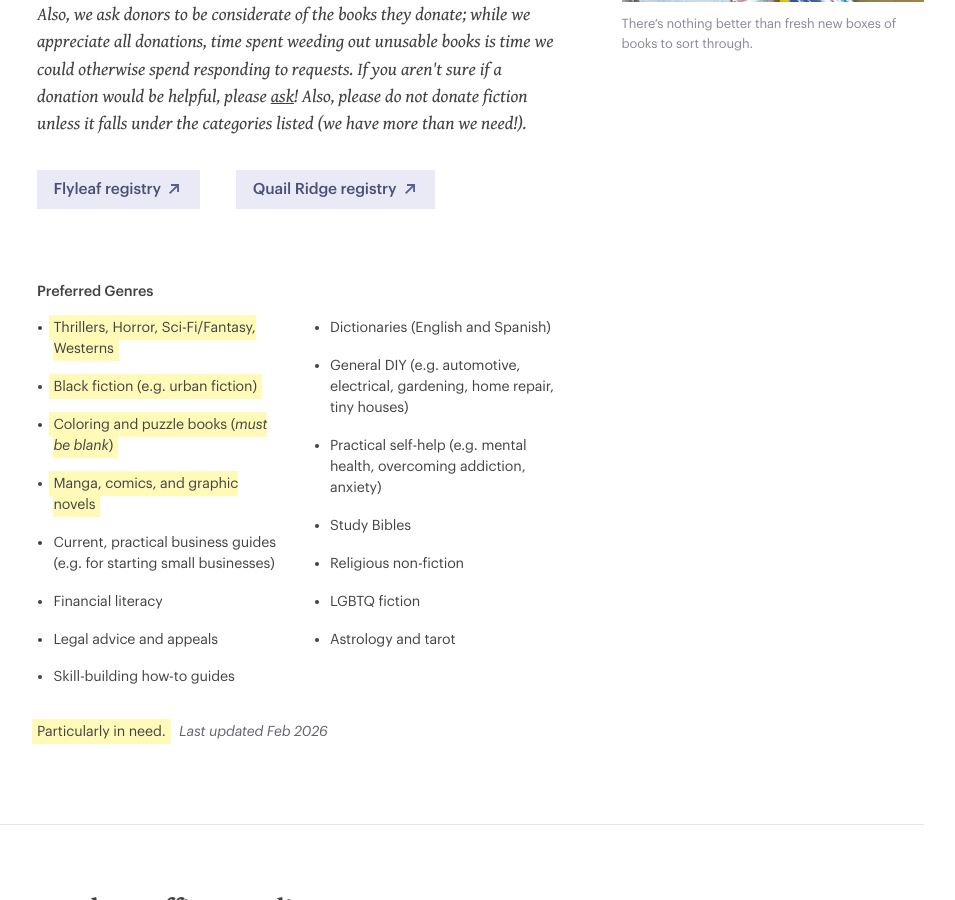
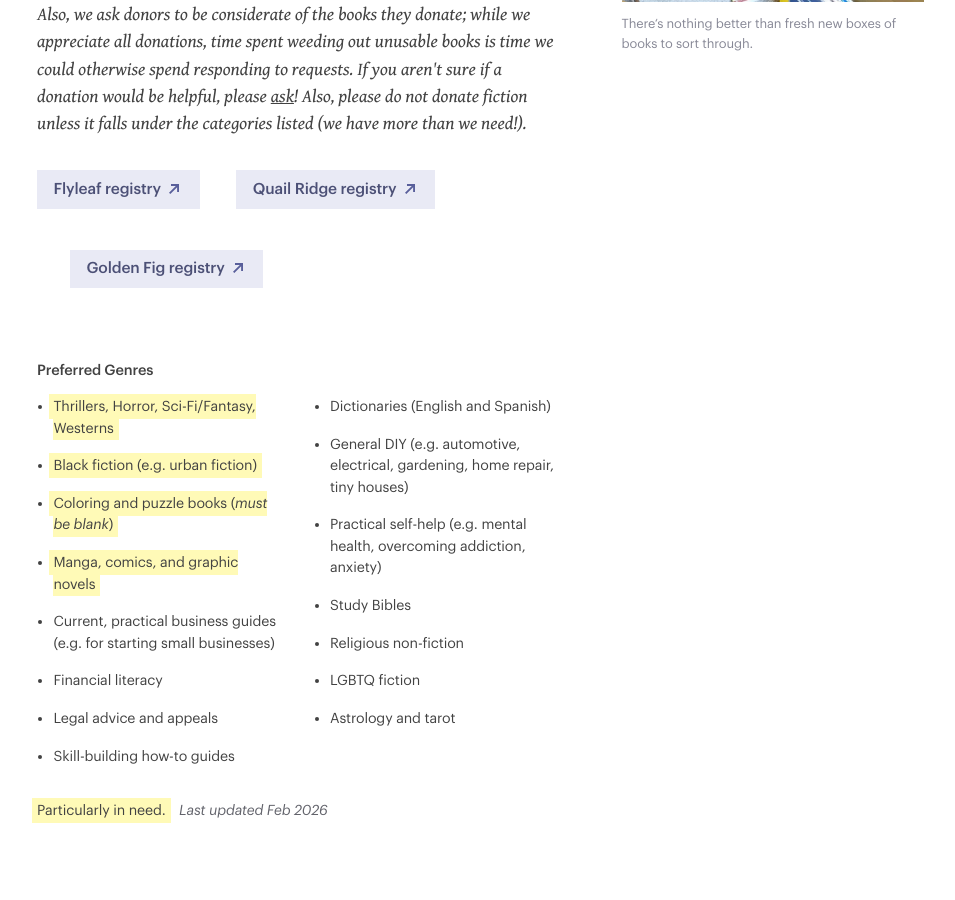
Before and after one commit to prisonbookscollective/prisonbookscollective.github.io, a Jekyll site: the page built from support-us.md, in a window 1280 px wide and 900 px high, scrolled down 1410 px. Shown: the whole window, without its empty margins (220-1175 px from the left). Built offline with Jekyll 4.4.1, drawn with Linux system fonts in a browser that asks for light colours.

Commit message:
adding golden fig wishlist

```diff
--- a/support-us.md
+++ b/support-us.md
@@ -32,7 +32,7 @@ intro: We are able to do what we do through donations&#58; money, books, supplie
 		<p><i>Note: We can only accept <strong>paperback books</strong>, as required by prisons, and cannot accept books with markings or highlighting, images of nudity, gang-related material, or anything related to tattooing. </i></p> <p><i>Also, we ask donors to be considerate of the books they donate; while we appreciate all donations, time spent weeding out unusable books is time we could otherwise spend responding to requests. If you aren't sure if a donation would be helpful, please <a href="mailto:{{ site.general_email }}?subject=Book%20Donation">ask</a>! Also, please do not donate fiction unless it falls under the categories listed (we have more than we need!). </i></p>
 		<a href="{{ site.flyleaf_wishlist }}" class="btn-secondary external-link">Flyleaf registry</a>
 		<a href="{{ site.quailRidge_wishlist }}" class="btn-secondary external-link link-set">Quail Ridge registry</a>
-
+		<a href="{{ site.goldenFig_wishlist }}" class="btn-secondary external-link link-set">Golden Fig registry</a>
 		<div class="genre-links">
 			<p class="label" id="high-demand-books">Preferred Genres</p>
 			<ul>
```
